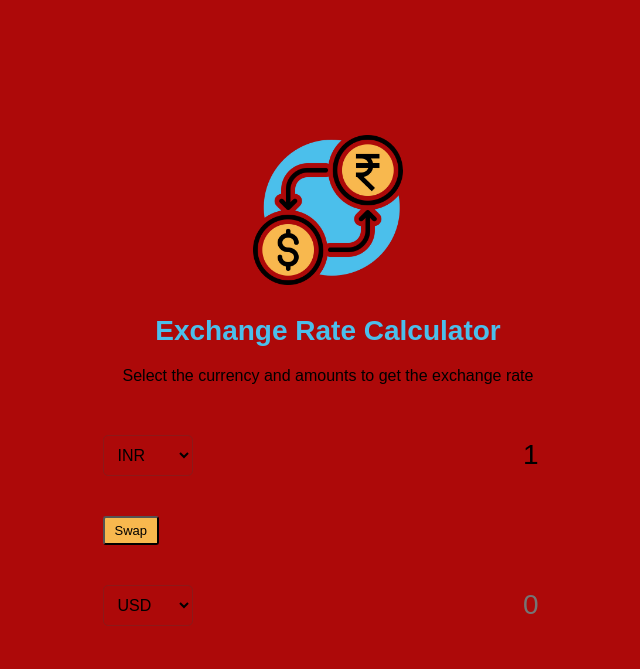
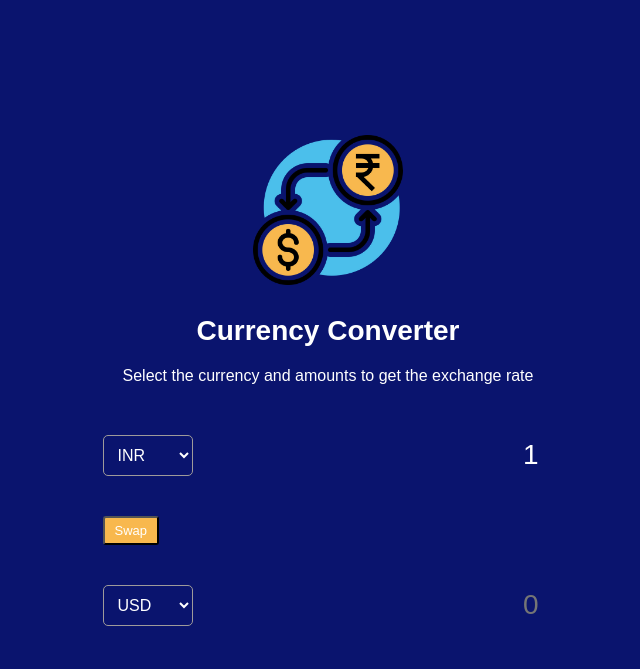
Before and after one commit to jshreepanda/CurrencyConverter, a plain HTML site: page index.html in a window 1280 px wide. Shown: the whole page, without its empty margins (312-952 px from the left). Drawn offline with Linux system fonts and the light colour scheme; no server answers.

Commit message:
second commit

```diff
--- a/index.html
+++ b/index.html
@@ -1,14 +1,16 @@
 <!DOCTYPE html>
 <html lang="en">
+
     <head>
         <meta charset="UTF-8">
         <meta name="viewport" content="width=device-width, initial-scale=1.0">
-    <title>Exchange Rate Calculator</title>
+        <title>Currency Converter</title>
         <link rel="stylesheet" href="style.css">
     </head>
+
     <body>
-    <img class='money-image' src= 'images/money2.png' alt="money-img">
-    <h1> Exchange Rate Calculator</h1>
+        <img class='money-image' src='images/money2.png' alt="money-img">
+        <h1>Currency Converter</h1>
         <p>Select the currency and amounts to get the exchange rate </p>
 
         <div class="container" id="container">
@@ -38,7 +40,7 @@
                     <option value="HUF">HUF</option>
                     <option value="IDR">IDR</option>
                     <option value="ILS">ILS</option>
-          <option value="INR"selected>INR</option>
+                    <option value="INR" selected>INR</option>
                     <option value="ISK">ISK</option>
                     <option value="JPY">JPY</option>
                     <option value="KRW">KRW</option>
@@ -80,7 +82,6 @@
                 </div>
 
             </div>
-
 
             <div class="currency">
                 <select id="currency-two">
@@ -132,7 +133,7 @@
                     <option value="TRY">TRY</option>
                     <option value="TWD">TWD</option>
                     <option value="UAH">UAH</option>
-          <option value="USD"selected>USD</option>
+                    <option value="USD" selected>USD</option>
                     <option value="UYU">UYU</option>
                     <option value="VND">VND</option>
                     <option value="ZAR">ZAR</option>
@@ -142,11 +143,8 @@
             </div>
         </div>
 
-
-
-
-
         <script src='script.js'></script>
 
     </body>
+
 </html>
--- a/style.css
+++ b/style.css
@@ -1,7 +1,3 @@
-:root {
- --primary-color: #4BBFEB
-}
-
 *,
 *:after,
 *:before {
@@ -11,7 +7,7 @@
 }
 
 body {
-    background-color: #ad0909;
+    background-color: #0A146E;
     font-family: Arial, Helvetica, sans-serif;
     display: flex;
     justify-content: center;
@@ -21,19 +17,24 @@ body {
     padding: 20px;
 }
 
+.container{
+    max-width: 80%;
+}
+
 h1 {
     font-size: 28px;
-    color: var(--primary-color);
+    color: #fff;
     margin:30px 0px 10px;
 }
 
 p {
     text-align: center;
     padding: 10px;
+    color:#fff;
 }
 
 .btn {
-    color: #000;
+    color: #fff;
     background-color: #F8B84E;
     font-size: 13px;
     padding: 5px 10px;
@@ -54,12 +55,13 @@ p {
 
 .currency select {
     padding: 10px 20px 10px 10px;
-    background-color: yellow;
+    background-color: #6f4deb;
     background-image: url(images/select.png);
     background: transparent;
     font-size: 16px;
-    border: 1px solid #8c1919;
+    border: 1px solid #9e9a9a;
     outline: none;
+    color:#fff;
     border-radius: 5px;
     /* next two lines*/
     background-position: right 10px top 50%, 0, 0;
@@ -72,6 +74,7 @@ p {
     background: transparent;
     font-size: 28px;
     text-align: right;
+    color:#fff;
 }
 
 .swap-rate-container {
```
Also changed, not shown: original/Logo.png (added). Lines whose indentation alone changed are shown as unchanged.
